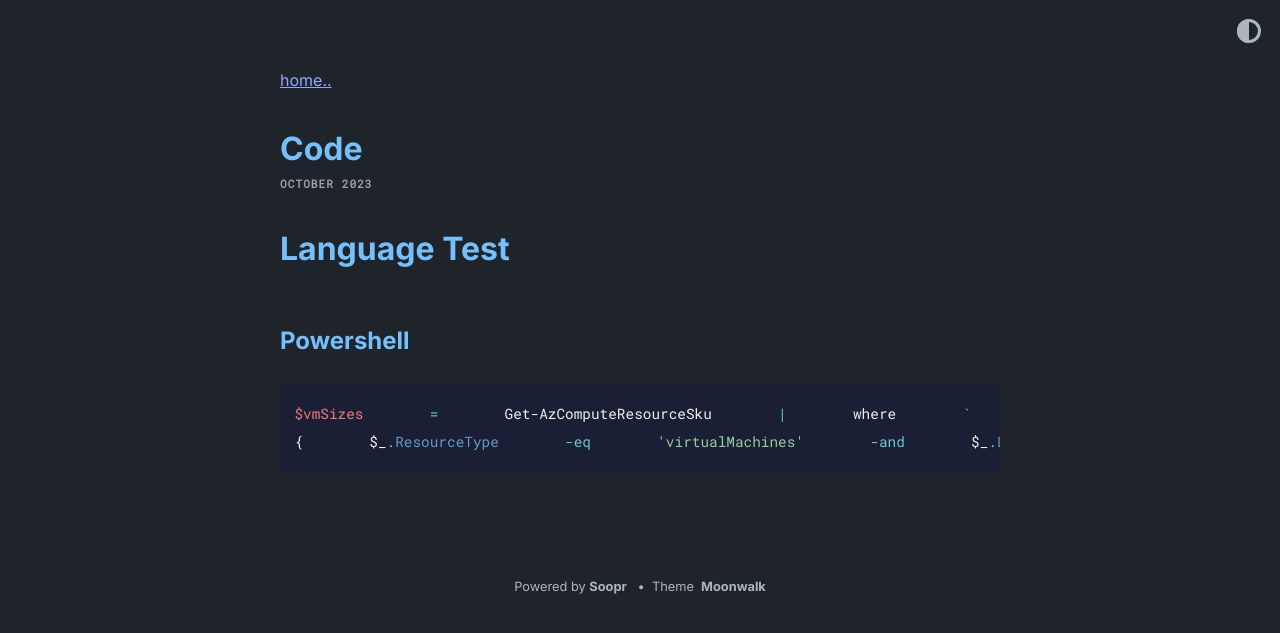
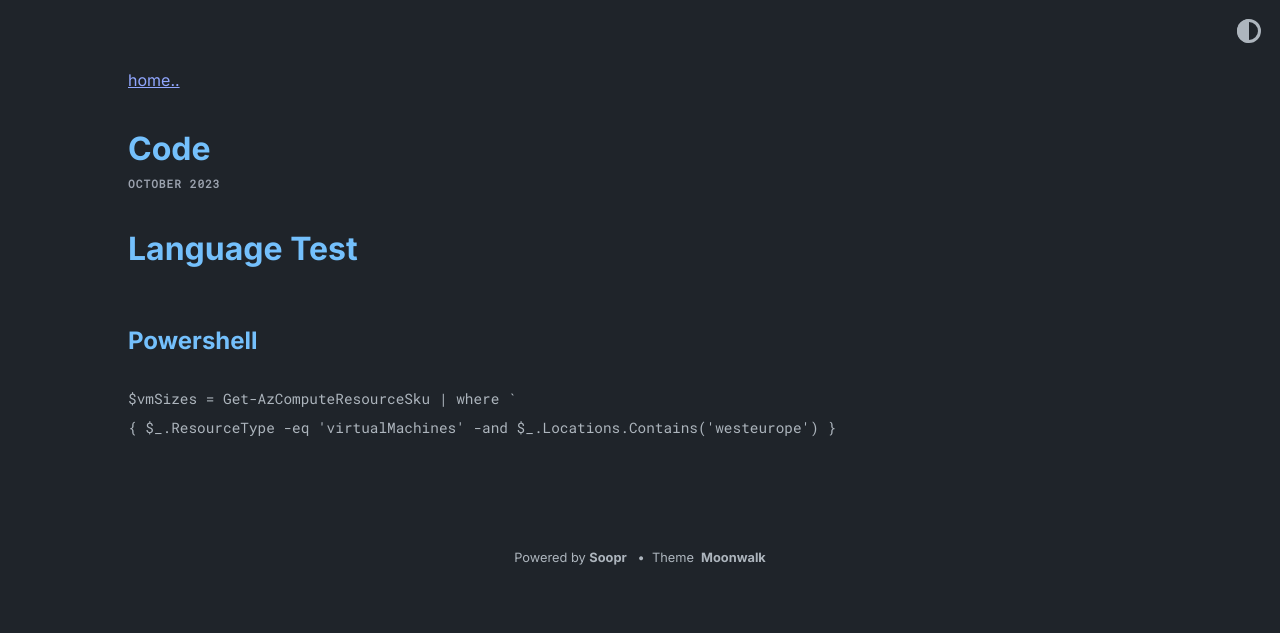
Before and after one commit to Blankf/blankf.github.io, a Jekyll site: the page built from _posts/2023-10-06-code.md, in a window 1280 px wide. Shown: the top 633 px of the page. Built offline with Jekyll 4.4.1, drawn with Linux system fonts in a browser that asks for light colours.

Commit message:
push scss change

````diff
--- a/_posts/2023-10-06-code.md
+++ b/_posts/2023-10-06-code.md
@@ -6,7 +6,7 @@ layout: post
 
 ## Powershell
 
-```powershell
+```rub
 $vmSizes = Get-AzComputeResourceSku | where `
 { $_.ResourceType -eq 'virtualMachines' -and $_.Locations.Contains('westeurope') }
 ```
--- a/_sass/moonwalk.scss
+++ b/_sass/moonwalk.scss
@@ -32,7 +32,7 @@ p { margin: 1em 0; }
 li { margin: 0.4em 0; }
 
 .w {
-  max-width: 720px;
+  max-width: 1024px;
   margin: 0 auto;
   padding: 4em 2em;
 }
````
